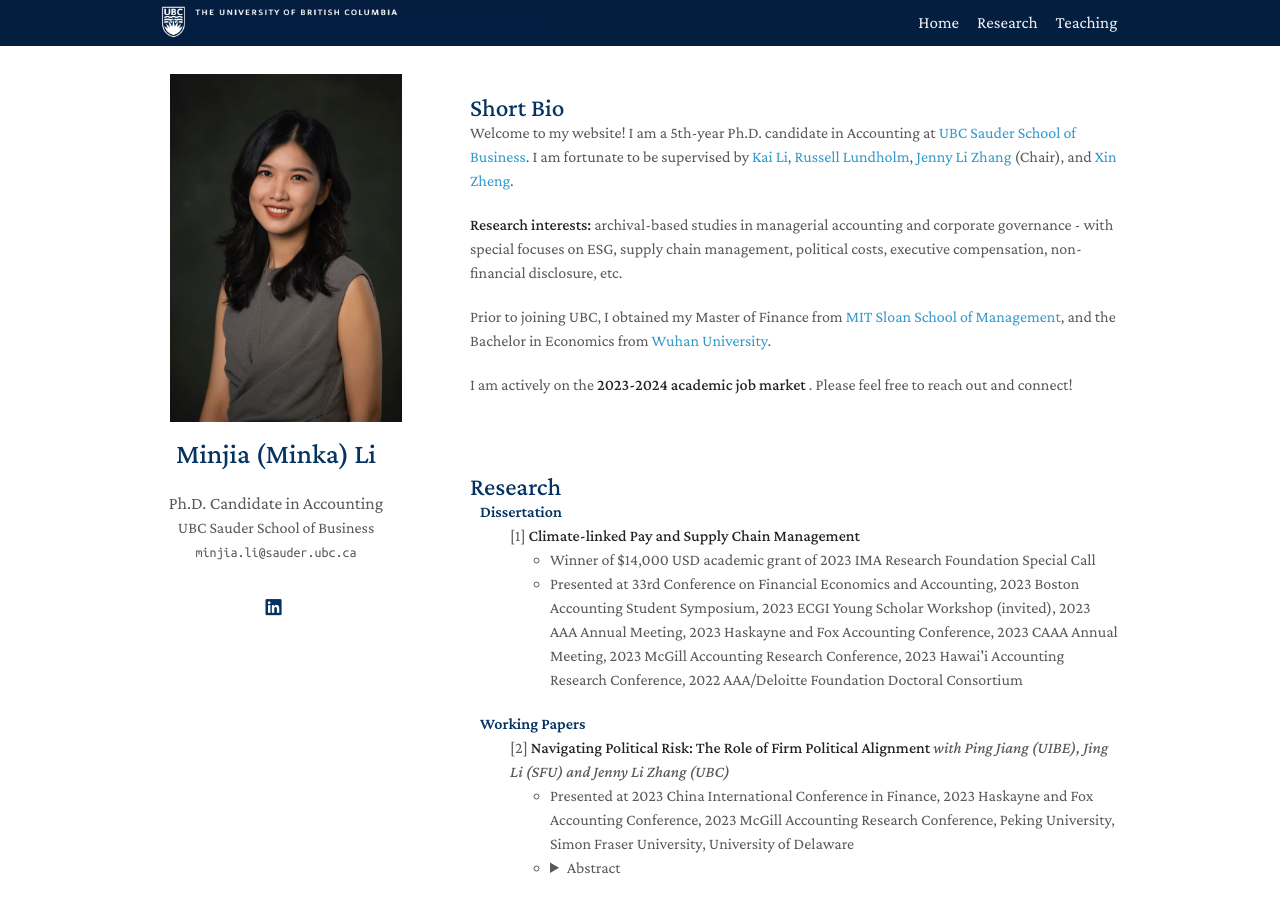
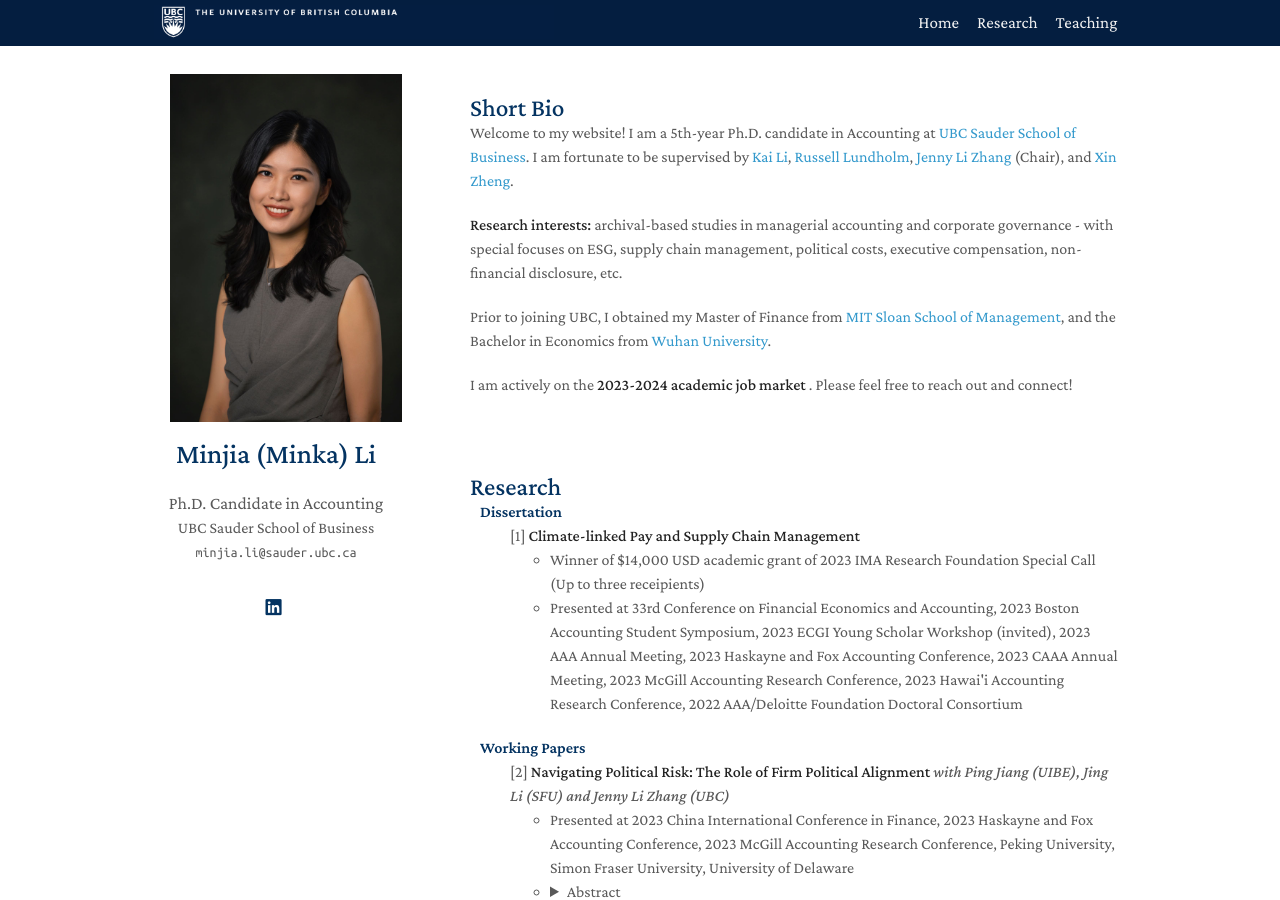
Before and after one commit to zeyang1225/zeyang1225.github.io, a Jekyll site: the page built from index.md, in a window 1280 px wide and 900 px high. Built offline with Jekyll 4.4.1, drawn with Linux system fonts in a browser that asks for light colours; nearby versions of some CDN libraries; a style sheet for code colours, icons or effects is not loaded.

Commit message:
Update research.md

```diff
--- a/_includes/research.md
+++ b/_includes/research.md
@@ -6,7 +6,7 @@
 <div>
   <ul>  <div class="title"> [1] <strong> Climate-linked Pay and Supply Chain Management </strong>  </div>
   <ul>
-     <li>   Winner of $14,000 USD academic grant of 2023 IMA Research Foundation Special Call <br></li>
+     <li>   Winner of $14,000 USD academic grant of 2023 IMA Research Foundation Special Call (Up to three receipients) <br></li>
      <li>   Presented at 33rd Conference on Financial Economics and Accounting, 2023 Boston Accounting Student Symposium, 2023 ECGI Young Scholar Workshop (invited), 2023 AAA Annual Meeting, 2023 Haskayne and Fox Accounting Conference, 2023 CAAA Annual Meeting, 2023 McGill Accounting Research Conference, 2023 Hawai'i Accounting Research Conference, 2022 AAA/Deloitte Foundation Doctoral Consortium</li>
 
   </ul>
```
